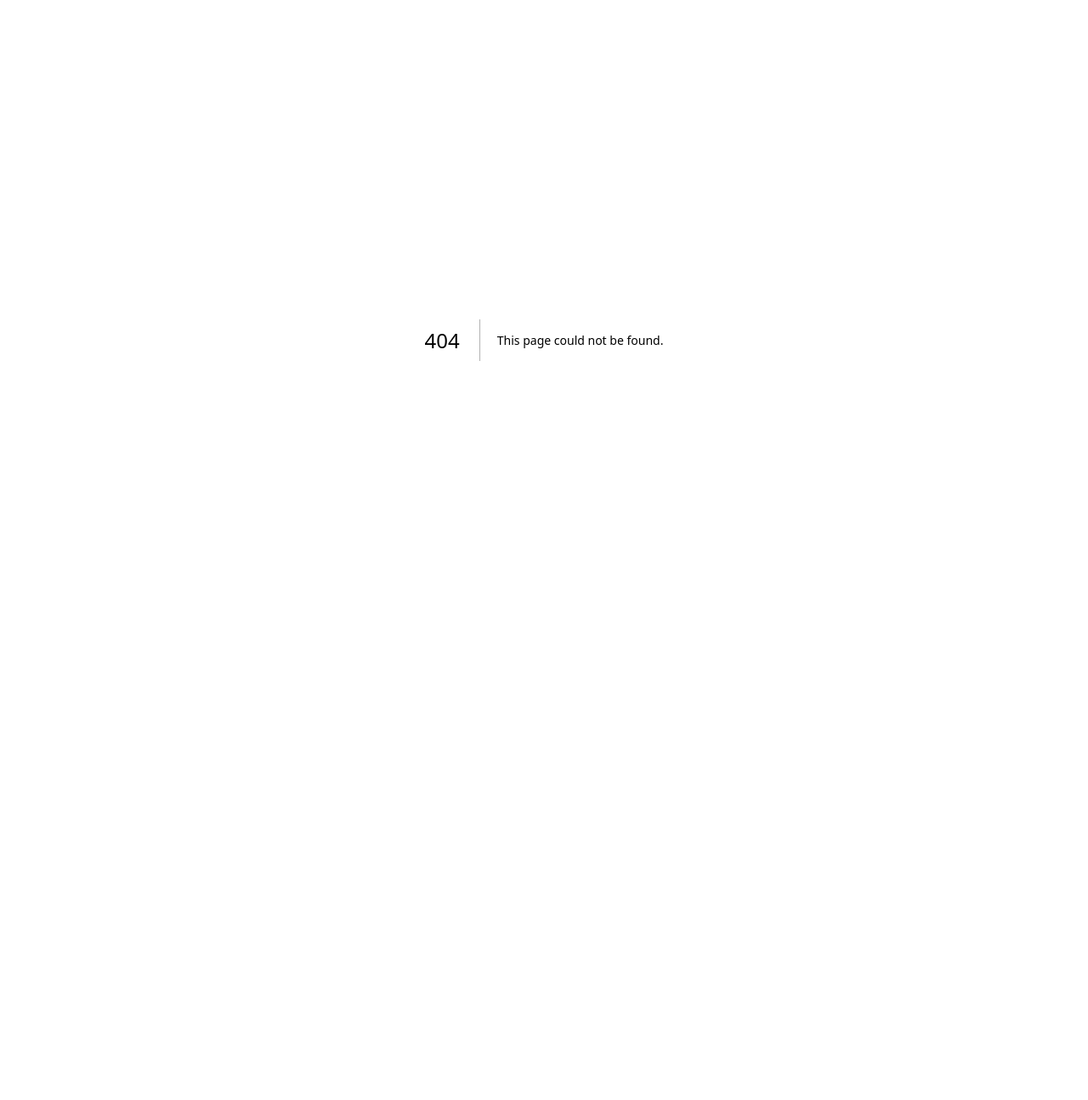
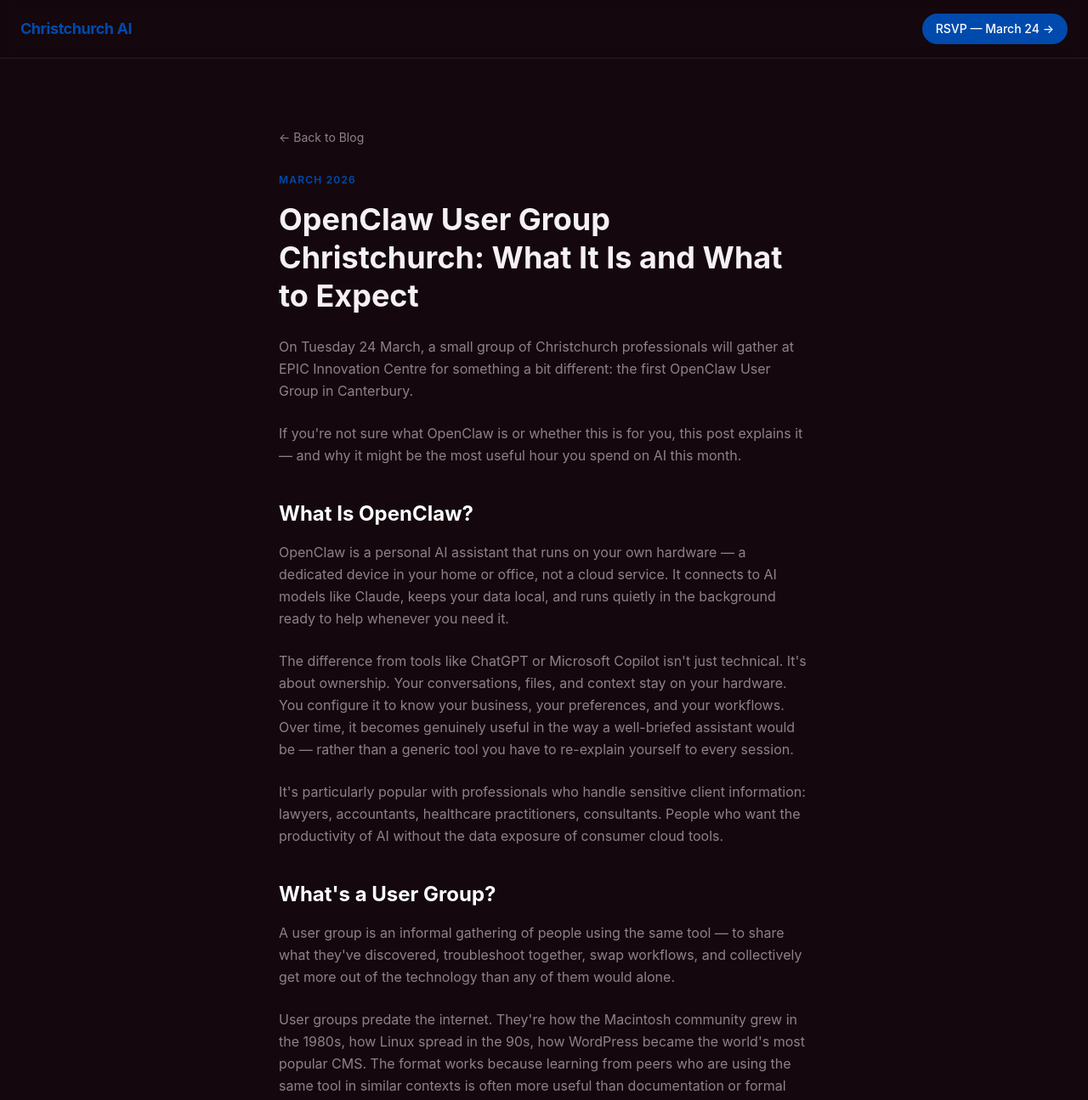
Before and after one commit to caelanhuntress/christchurch-ai, a Next.js app: page /blog/openclaw-user-group-christchurch in a window 1280 px wide. Before the commit this address had no page. Shown: the top 1295 px of the page at 85% size. Before the commit the page ends 800 px from the top, so only its background shows below. Built offline with nearby package versions, Linux system fonts and the light colour scheme.

Commit message:
blog: OpenClaw User Group Christchurch — supports March 24 event
- New post: /blog/openclaw-user-group-christchurch
- What OpenClaw is, who should come, what to expect on the day
- CTA links to /openclaw-user-group-march-2026 event page
- Blog index updated — now 10 posts

```diff
--- /dev/null
+++ b/app/blog/openclaw-user-group-christchurch/page.tsx
@@ -0,0 +1,158 @@
+import type { Metadata } from "next";
+import Link from "next/link";
+
+export const metadata: Metadata = {
+  title: "OpenClaw User Group Christchurch: What It Is and What to Expect | Christchurch AI",
+  description: "The first OpenClaw User Group in Christchurch meets March 24 at EPIC Innovation. Here's what OpenClaw is, who it's for, and what you'll get from coming along.",
+  keywords: ["OpenClaw user group Christchurch", "OpenClaw NZ", "personal AI assistant NZ", "AI assistant Christchurch", "OpenClaw community"],
+  alternates: { canonical: "https://christchurch-ai.com/blog/openclaw-user-group-christchurch" },
+};
+
+const schema = {
+  "@context": "https://schema.org",
+  "@type": "Article",
+  "headline": "OpenClaw User Group Christchurch: What It Is and What to Expect",
+  "description": "The first OpenClaw User Group in Christchurch meets March 24 at EPIC Innovation. Here's what to expect.",
+  "url": "https://christchurch-ai.com/blog/openclaw-user-group-christchurch",
+  "datePublished": "2026-03-08",
+  "publisher": { "@type": "Organization", "name": "Christchurch AI", "url": "https://christchurch-ai.com" },
+  "author": { "@type": "Person", "name": "Caelan Huntress", "url": "https://caelanhuntress.com" },
+};
+
+export default function Post() {
+  return (
+    <div className="min-h-screen" style={{ background: "var(--background)" }}>
+      <script type="application/ld+json" dangerouslySetInnerHTML={{ __html: JSON.stringify(schema) }} />
+      <nav className="border-b px-6 py-4 flex items-center justify-between sticky top-0 z-50 backdrop-blur-sm"
+        style={{ borderColor: "var(--border)", background: "rgba(20,8,14,0.9)" }}>
+        <Link href="/" className="font-bold text-lg tracking-tight" style={{ color: "var(--accent)" }}>Christchurch AI</Link>
+        <a href="/openclaw-user-group-march-2026"
+          className="px-4 py-2 rounded-full text-sm font-medium" style={{ background: "var(--accent)", color: "#ffffff" }}>
+          RSVP — March 24 →
+        </a>
+      </nav>
+
+      <article className="max-w-2xl mx-auto px-6 py-20">
+        <Link href="/blog" className="text-sm mb-8 inline-block" style={{ color: "var(--text-muted)" }}>← Back to Blog</Link>
+        <div className="text-xs font-semibold uppercase tracking-widest mb-4" style={{ color: "var(--accent)" }}>March 2026</div>
+        <h1 className="text-4xl font-bold mb-6 leading-tight">OpenClaw User Group Christchurch: What It Is and What to Expect</h1>
+
+        <div className="space-y-6 text-base leading-relaxed" style={{ color: "var(--text-muted)" }}>
+
+          <p>
+            On Tuesday 24 March, a small group of Christchurch professionals will gather at EPIC
+            Innovation Centre for something a bit different: the first OpenClaw User Group in
+            Canterbury.
+          </p>
+          <p>
+            If you&apos;re not sure what OpenClaw is or whether this is for you, this post explains
+            it — and why it might be the most useful hour you spend on AI this month.
+          </p>
+
+          <h2 className="text-2xl font-bold text-white mt-10 mb-4">What Is OpenClaw?</h2>
+          <p>
+            OpenClaw is a personal AI assistant that runs on your own hardware — a dedicated
+            device in your home or office, not a cloud service. It connects to AI models like
+            Claude, keeps your data local, and runs quietly in the background ready to help
+            whenever you need it.
+          </p>
+          <p>
+            The difference from tools like ChatGPT or Microsoft Copilot isn&apos;t just technical.
+            It&apos;s about ownership. Your conversations, files, and context stay on your hardware.
+            You configure it to know your business, your preferences, and your workflows. Over
+            time, it becomes genuinely useful in the way a well-briefed assistant would be —
+            rather than a generic tool you have to re-explain yourself to every session.
+          </p>
+          <p>
+            It&apos;s particularly popular with professionals who handle sensitive client information:
+            lawyers, accountants, healthcare practitioners, consultants. People who want the
+            productivity of AI without the data exposure of consumer cloud tools.
+          </p>
+
+          <h2 className="text-2xl font-bold text-white mt-10 mb-4">What&apos;s a User Group?</h2>
+          <p>
+            A user group is an informal gathering of people using the same tool — to share what
+            they&apos;ve discovered, troubleshoot together, swap workflows, and collectively get more
+            out of the technology than any of them would alone.
+          </p>
+          <p>
+            User groups predate the internet. They&apos;re how the Macintosh community grew in the
+            1980s, how Linux spread in the 90s, how WordPress became the world&apos;s most popular
+            CMS. The format works because learning from peers who are using the same tool in
+            similar contexts is often more useful than documentation or formal training.
+          </p>
+          <p>
+            This first meeting is intentionally small — an hour, a handful of OpenClaw users,
+            and an open agenda. The goal is to see what people are actually doing with it, what&apos;s
+            working, and what questions are common.
+          </p>
+
+          <h2 className="text-2xl font-bold text-white mt-10 mb-4">Who Should Come</h2>
+          <p>You&apos;ll get the most from this if you:</p>
+          <ul className="list-disc list-inside space-y-2 ml-2">
+            <li>Already have OpenClaw installed and have been using it (even a little)</li>
+            <li>Are considering getting OpenClaw and want to see how others use it before committing</li>
+            <li>Work with sensitive data and are curious about local AI alternatives to cloud tools</li>
+            <li>Want to connect with others in Christchurch who are serious about practical AI use</li>
+          </ul>
+          <p>
+            You don&apos;t need to be technical. OpenClaw is designed for professionals, not developers.
+            Most users interact with it entirely through conversation.
+          </p>
+
+          <h2 className="text-2xl font-bold text-white mt-10 mb-4">What to Expect on the Day</h2>
+          <p>
+            Format is deliberately loose for this first session. Expect:
+          </p>
+          <ul className="list-disc list-inside space-y-2 ml-2">
+            <li>Introductions — who&apos;s using it and in what context</li>
+            <li>A few people showing what they&apos;ve set up or built</li>
+            <li>Open Q&amp;A — there are no dumb questions here</li>
+            <li>Discussion of what people want from future sessions</li>
+          </ul>
+          <p>
+            It&apos;s a lunchtime event — 12pm to 1pm — so bring your lunch if you like.
+            EPIC Innovation Centre has good coffee nearby.
+          </p>
+
+          <h2 className="text-2xl font-bold text-white mt-10 mb-4">The Bigger Picture</h2>
+          <p>
+            The Christchurch AI community has grown fast. Monthly meetups at EPIC regularly draw
+            40–60 people. AgentCamp sold out at 100 in weeks. There&apos;s a TechWeek AI conference
+            in the works.
+          </p>
+          <p>
+            The OpenClaw User Group sits at a specific part of that ecosystem — smaller, more
+            hands-on, focused on a particular tool. But it&apos;s part of the same trend: Canterbury
+            professionals taking AI seriously and learning together rather than figuring it out
+            in isolation.
+          </p>
+          <p>
+            If that sounds like the kind of room you want to be in, come along.
+          </p>
+
+          <div className="mt-12 p-6 rounded-2xl border" style={{ borderColor: "var(--accent)", background: "var(--muted)" }}>
+            <div className="text-xs font-semibold uppercase tracking-widest mb-2" style={{ color: "var(--accent)" }}>Special Event</div>
+            <h3 className="text-xl font-bold mb-1">OpenClaw User Group — Christchurch</h3>
+            <p className="text-sm mb-4" style={{ color: "var(--text-muted)" }}>
+              Tuesday 24 March 2026 — 12:00 PM – 1:00 PM<br />
+              EPIC Innovation Centre, 78–100 Manchester St, Christchurch<br />
+              Free to attend
+            </p>
+            <a href="/openclaw-user-group-march-2026"
+              className="inline-block px-5 py-2 rounded-full text-sm font-medium"
+              style={{ background: "var(--accent)", color: "#ffffff" }}>
+              Event Details &amp; RSVP →
+            </a>
+          </div>
+
+        </div>
+      </article>
+
+      <footer className="px-6 py-8 border-t text-center text-sm" style={{ borderColor: "var(--border)", color: "var(--text-muted)" }}>
+        <Link href="/" style={{ color: "var(--accent)" }} className="font-semibold">Christchurch AI</Link>
+        {" "}· Monthly meetups at EPIC Innovation, Canterbury, New Zealand
+      </footer>
+    </div>
+  );
+}
--- a/app/blog/page.tsx
+++ b/app/blog/page.tsx
@@ -13,6 +13,12 @@ const posts = [
     title: "AI Governance in NZ: What It Actually Means for Your Organisation",
     date: "8 March 2026",
     excerpt: "AI governance isn't just a policy document. What effective governance looks like in practice for NZ organisations — and the three failures we see most.",
+  },
+  {
+    slug: "openclaw-user-group-christchurch",
+    title: "OpenClaw User Group Christchurch: What It Is and What to Expect",
+    date: "March 2026",
+    excerpt: "The first OpenClaw User Group in Christchurch meets March 24 at EPIC Innovation. What OpenClaw is, who it's for, and what you'll get from an hour with other Canterbury users.",
   },
   {
     slug: "what-is-vibe-coding",
```
